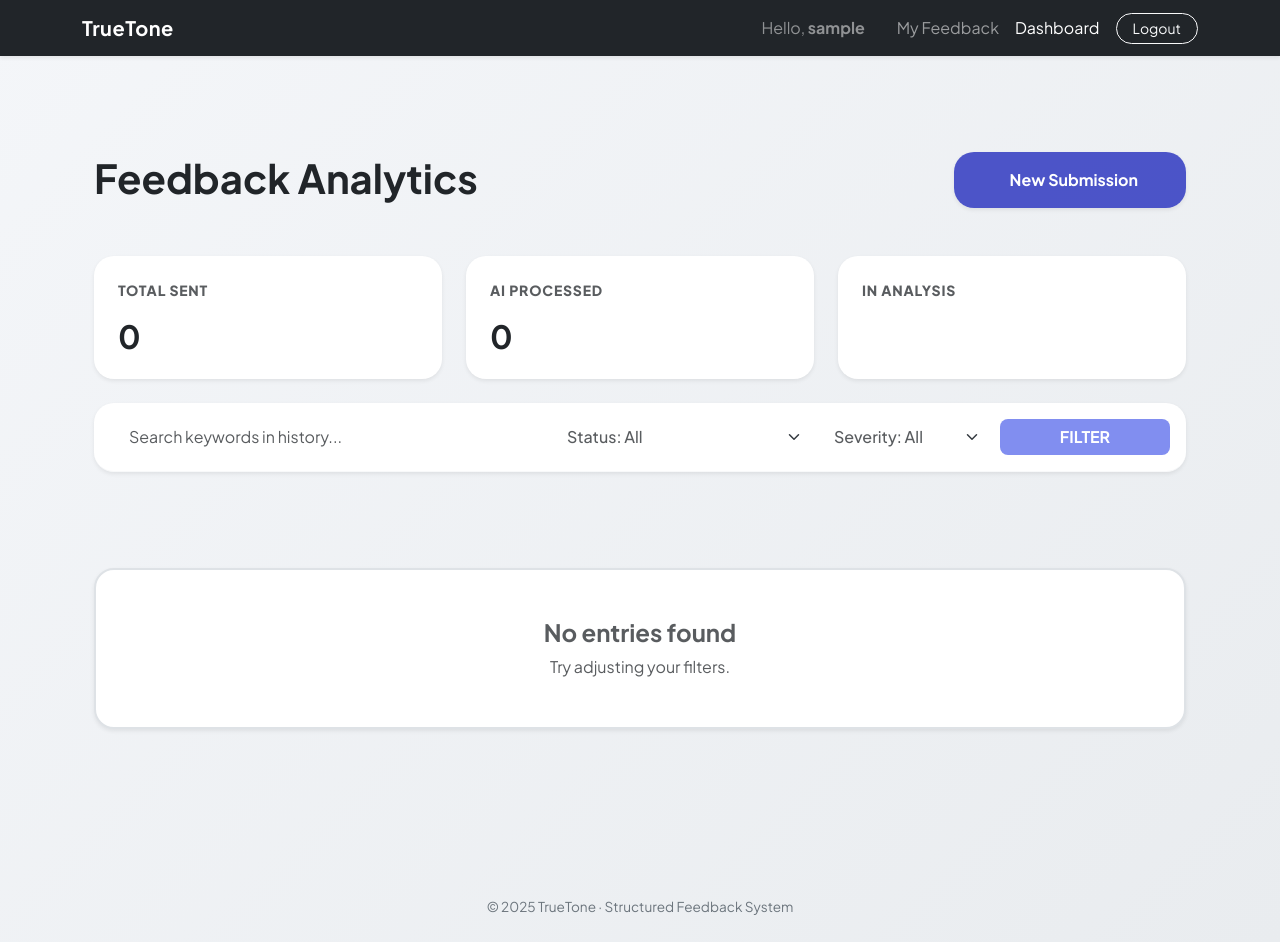
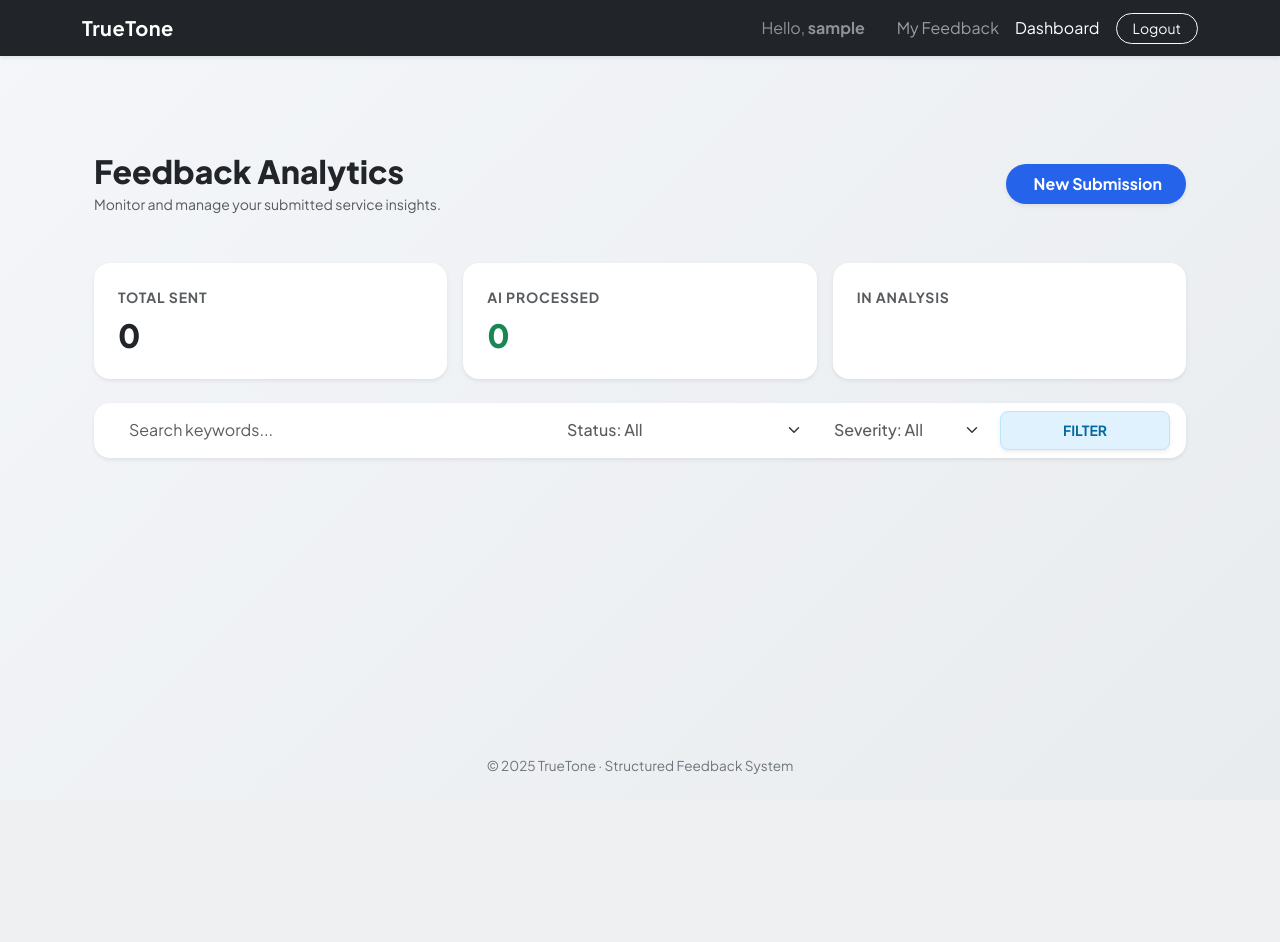
Before and after one commit to cansu-oznur-avci1/truetone, a Django app: page /feedback/my-feedbacks/ in a window 1280 px wide. After the commit the page ends 774 px from the top, so only its background shows below. Run offline with Django 5.2, Linux system fonts and the light colour scheme; the visitor is signed in with stand-in values (Sample User, id 1); data that the repository does not hold is empty; parts of the project's set-up code (start-up, migrations or seed data) failed here and were passed over.

Commit message:
UI simplification across feedback list and dashboard, severity colors updated to blue for Level 2

```diff
--- a/feedback/forms.py
+++ b/feedback/forms.py
@@ -30,6 +30,7 @@ class FeedbackForm(forms.ModelForm):
         # 1. Veriyi al ve başındaki/sonundaki boşlukları temizle
         raw_text = self.cleaned_data.get('raw_text', '').strip()
 
+
         # 2. Önce tamamen boş olup olmadığını kontrol et
         if not raw_text:
             raise forms.ValidationError("Feedback field cannot be empty.")
--- a/feedback/templates/feedback/user_feedback_list.html
+++ b/feedback/templates/feedback/user_feedback_list.html
@@ -1,138 +1,117 @@
 {% extends "base.html" %}
 
-{% block title %}Feedback Analytics Hub | TrueTone{% endblock %}
+{% block title %}Feedback Analytics | TrueTone{% endblock %}
 
 {% block content %}
 <link href="https://fonts.googleapis.com/css2?family=Plus+Jakarta+Sans:wght@400;500;600;700;800&display=swap" rel="stylesheet">
-<link rel="stylesheet" href="https://cdnjs.cloudflare.com/ajax/libs/animate.css/4.1.1/animate.min.css"/>
 
 <div class="container py-5 animate__animated animate__fadeIn">
     <div class="row mb-5 align-items-center">
         <div class="col-md-8 text-start">
-            <h1 class="display-6 fw-bold text-dark mb-1">Feedback Analytics</h1>
+            <h1 class="h2 fw-800 text-dark mb-1">Feedback Analytics</h1>
+            <p class="text-muted mb-0 small">Monitor and manage your submitted service insights.</p>
         </div>
         <div class="col-md-4 text-md-end mt-3 mt-md-0">
-            <a href="{% url 'services:service_list' %}" class="btn btn-premium-action px-5 py-3 rounded-4 shadow-sm position-relative overflow-hidden">
-                <span class="position-relative z-index-2 fw-bold">
-                    <i class="fas fa-plus-circle me-2"></i>New Submission
+            <a href="{% url 'services:service_list' %}" class="btn btn-premium-action px-4 py-2 rounded-pill shadow-sm position-relative overflow-hidden border-0">
+                <span class="position-relative z-index-2 fw-bold text-white">
+                    <i class="fas fa-plus me-1"></i> New Submission
                 </span>
                 <div class="btn-hover-effect"></div>
             </a>
         </div>
     </div>
 
-    <div class="row mb-4 g-4">
-        <div class="col-md-4">
-            <div class="card stat-card border-0 shadow-sm rounded-4 h-100 position-relative overflow-hidden">
+    <div class="row mb-4 g-3">
+        <div class="col-md-4 text-start">
+            <div class="card stat-card border-0 shadow-sm rounded-4 h-100 position-relative overflow-hidden bg-white">
                 <div class="corner-gradient grad-blue"></div>
-                <div class="card-body p-4 position-relative z-index-2 text-start">
-                    <div class="text-uppercase small fw-extrabold text-muted ls-1 mb-3">Total Sent</div>
-                    <h2 class="fw-bold mb-0 text-dark">{{ total_sent }}</h2>
+                <div class="card-body p-4 position-relative z-index-2">
+                    <div class="text-muted small fw-bold text-uppercase ls-1 mb-2">Total Sent</div>
+                    <div class="h2 fw-800 mb-0">{{ total_sent }}</div>
                 </div>
             </div>
         </div>
-        <div class="col-md-4">
-            <div class="card stat-card border-0 shadow-sm rounded-4 h-100 position-relative overflow-hidden">
+        <div class="col-md-4 text-start">
+            <div class="card stat-card border-0 shadow-sm rounded-4 h-100 position-relative overflow-hidden bg-white">
                 <div class="corner-gradient grad-green"></div>
-                <div class="card-body p-4 position-relative z-index-2 text-start">
-                    <div class="text-uppercase small fw-extrabold text-muted ls-1 mb-3">AI Processed</div>
-                    <h2 class="fw-bold mb-0 text-dark">{{ processed_count }}</h2>
+                <div class="card-body p-4 position-relative z-index-2">
+                    <div class="text-uppercase small fw-bold text-muted ls-1 mb-2">AI Processed</div>
+                    <div class="h2 fw-800 text-success mb-0">{{ processed_count }}</div>
                 </div>
             </div>
         </div>
-        <div class="col-md-4">
-            <div class="card stat-card border-0 shadow-sm rounded-4 h-100 position-relative overflow-hidden">
+        <div class="col-md-4 text-start">
+            <div class="card stat-card border-0 shadow-sm rounded-4 h-100 position-relative overflow-hidden bg-white">
                 <div class="corner-gradient grad-purple"></div>
-                <div class="card-body p-4 position-relative z-index-2 text-start">
-                    <div class="text-uppercase small fw-extrabold text-muted ls-1 mb-3">In Analysis</div>
-                    <h2 class="fw-bold mb-0 text-dark">{{ total_sent|add:"-processed_count" }}</h2>
+                <div class="card-body p-4 position-relative z-index-2">
+                    <div class="text-uppercase small fw-bold text-muted ls-1 mb-2">In Analysis</div>
+                    <div class="h2 fw-800 text-primary mb-0">{{ total_sent|add:"-processed_count" }}</div>
                 </div>
             </div>
         </div>
     </div>
 
-    <div class="card border-0 shadow-sm rounded-4 p-3 mb-5 bg-white border-bottom border-light">
-        <form method="GET" class="row g-2 align-items-center text-start">
+    <div class="card border-0 shadow-sm rounded-4 p-2 mb-5 bg-white">
+        <form method="GET" class="row g-2 align-items-center text-start mx-1">
             <div class="col-lg-5">
                 <div class="input-group">
-                    <span class="input-group-text bg-transparent border-0 pe-0">
-                        <i class="fas fa-search text-muted small"></i>
-                    </span>
-                    <input type="text" name="q" class="form-control border-0 shadow-none ps-2" placeholder="Search keywords in history...">
+                    <span class="input-group-text bg-transparent border-0 pe-0"><i class="fas fa-search text-muted small"></i></span>
+                    <input type="text" name="q" class="form-control border-0 shadow-none ps-2" placeholder="Search keywords...">
                 </div>
             </div>
-            <div class="col-lg-3 col-md-5">
+            <div class="col-lg-3">
                 <select name="status" class="form-select border-0 shadow-none text-muted fw-medium">
-                    <option value="" {% if not current_status %}selected{% endif %}>Status: All</option>
-                    <option value="processed" {% if current_status == 'processed' %}selected{% endif %}>AI Processed</option>
-                    <option value="pending" {% if current_status == 'pending' %}selected{% endif %}>In Review</option>
+                    <option value="">Status: All</option>
+                    <option value="processed">AI Processed</option>
+                    <option value="pending">In Review</option>
                 </select>
             </div>
-            <div class="col-lg-2 col-md-4">
+            <div class="col-lg-2">
                 <select name="severity" class="form-select border-0 shadow-none text-muted fw-medium">
-                    <option value="" {% if not current_severity %}selected{% endif %}>Severity: All</option>
-                    <option value="4" {% if current_severity == '4' %}selected{% endif %}>Critical</option>
-                    <option value="3" {% if current_severity == '3' %}selected{% endif %}>High</option>
-                    <option value="2" {% if current_severity == '2' %}selected{% endif %}>Medium</option>
-                    <option value="1" {% if current_severity == '1' %}selected{% endif %}>Low</option>
+                    <option value="">Severity: All</option>
+                    <option value="4">Critical</option>
+                    <option value="3">High</option>
+                    <option value="2">Medium</option>
                 </select>
             </div>
-            <div class="col-lg-2 col-md-3">
-                <button type="submit" class="btn btn-dark w-100 rounded-3 fw-bold transition-all hover-lift">
-                    FILTER
-                </button>
+            <div class="col-lg-2">
+                <button type="submit" class="btn btn-filter-vibrant w-100 rounded-3 fw-bold btn-sm py-2 shadow-sm transition-all">FILTER</button>
             </div>
         </form>
     </div>
 
-    <div class="row">
+    <div class="row text-start">
         {% for fb in feedbacks %}
-        <div class="col-lg-12 mb-4 text-start">
+        <div class="col-lg-12 mb-3">
             <div class="card border-0 shadow-sm rounded-4 feedback-row transition-all overflow-hidden bg-white">
                 <div class="row g-0 align-items-center">
-                    <div class="col-md-2 p-4 text-center border-end bg-light-subtle">
-                        <div class="small fw-bold text-muted mb-2 ls-1">SEVERITY</div>
-                        <span class="badge rounded-pill px-3 py-2 w-100 {% if fb.severity == 4 %}bg-danger{% elif fb.severity == 3 %}bg-warning text-dark{% elif fb.severity == 2 %}bg-info text-dark{% else %}bg-secondary{% endif %} shadow-sm">
-                            {{ fb.get_severity_display|upper }}
+                    <div class="col-md-2 p-3 text-center border-end bg-light-subtle d-none d-md-block">
+                        <div class="small fw-bold text-muted mb-2 ls-1 text-uppercase">Severity</div>
+                        <span class="badge rounded-pill px-3 py-1 w-100
+                            {% if fb.severity == 4 %}bg-danger
+                            {% elif fb.severity == 3 %}bg-warning text-dark
+                            {% elif fb.severity == 2 %}bg-info-custom text-white
+                            {% else %}bg-secondary{% endif %} shadow-sm small">
+                            Level {{ fb.severity }}
                         </span>
-                        <div class="mt-3 text-muted" style="font-size: 0.7rem;">
-                             {{ fb.date|date:"M d, Y" }}
-                        </div>
+                        <div class="mt-2 text-muted tiny-text">{{ fb.date|date:"M d, Y" }}</div>
                     </div>
                     <div class="col-md-10 p-4">
-                        <div class="d-flex justify-content-between align-items-center mb-3">
+                        <div class="d-flex justify-content-between align-items-center mb-2">
                             <div>
-                                <h6 class="fw-extrabold text-dark mb-1">{{ fb.service.name }}</h6>
-                                <span class="badge bg-light text-primary border rounded-pill me-2 px-3">#{{ fb.category|upper }}</span>
-                                <span class="badge bg-light text-secondary border rounded-pill px-3">#{{ fb.tone|upper }}</span>
+                                <h6 class="fw-800 text-dark mb-1">{{ fb.service.name }}</h6>
+                                <span class="badge bg-light text-primary border rounded-pill me-2 px-3 small">#{{ fb.category|upper }}</span>
                             </div>
-                            <div class="ai-indicator">
-                                {% if fb.normalized_text %}
-                                <span class="text-success small fw-bold"><i class="fas fa-check-double me-1"></i> ANALYZED</span>
-                                {% else %}
-                                <span class="text-muted small fw-bold"><i class="fas fa-spinner fa-spin me-1"></i> PENDING</span>
-                                {% endif %}
-                            </div>
+                            {% if fb.normalized_text %}
+                            <span class="text-success small fw-bold"><i class="fas fa-check-double me-1"></i> ANALYZED</span>
+                            {% endif %}
                         </div>
-
-                        <div class="p-3 bg-light-subtle rounded-3 border-start border-4 border-primary mb-0">
-                            <p class="text-dark mb-0 italic" style="font-size: 0.95rem;">"{{ fb.raw_text }}"</p>
-                        </div>
-
-                        <div class="d-flex justify-content-end mt-3">
-                            <a href="#" class="text-decoration-none fw-bold small text-primary hover-link">
-                                DETAILS <i class="fas fa-arrow-right ms-1"></i>
-                            </a>
+                        <p class="text-secondary mb-0 fst-italic ps-3 border-start border-3 border-light-subtle">"{{ fb.raw_text|truncatechars:150 }}"</p>
+                        <div class="d-flex justify-content-end mt-2">
+                            <a href="#" class="text-decoration-none fw-bold small text-primary hover-link">DETAILS <i class="fas fa-arrow-right ms-1"></i></a>
                         </div>
                     </div>
                 </div>
-            </div>
-        </div>
-        {% empty %}
-        <div class="col-lg-12 text-center py-5">
-            <div class="p-5 bg-white rounded-4 shadow-sm border border-dashed border-2">
-                <h4 class="fw-bold text-muted">No entries found</h4>
-                <p class="text-muted mb-0">Try adjusting your filters.</p>
             </div>
         </div>
         {% endfor %}
@@ -140,70 +119,30 @@
 </div>
 
 <style>
-    :root { --primary-font: 'Plus Jakarta Sans', sans-serif; }
-    body { background-color: #f3f4f6; font-family: var(--primary-font); -webkit-font-smoothing: antialiased; }
+    :root { --primary-blue: #2563eb; }
+    body { background-color: #f8fafc; font-family: 'Plus Jakarta Sans', sans-serif; }
+    .fw-800 { font-weight: 800; }
+    .ls-1 { letter-spacing: 0.05rem; }
+    .rounded-4 { border-radius: 1rem !important; }
+    .tiny-text { font-size: 0.7rem; }
+    .bg-light-subtle { background-color: #f9fafb; }
+    .bg-info-custom { background-color: #0ea5e9 !important; }
 
-    /* --- NEW PREMIUM BUTTON STYLE --- */
-    .btn-premium-action {
-        background: #111cb8bb; /* Deep Navy Base */
-        color: white !important;
-        border: none;
-        transition: all 0.4s ease;
-    }
+    /* New Submission */
+    .btn-premium-action { background-color: var(--primary-blue); border: none; transition: 0.3s; }
+    .btn-premium-action:hover { background-color: #1d4ed8 !important; transform: translateY(-2px); }
+    .btn-hover-effect { position: absolute; top: 0; left: -100%; width: 100%; height: 100%; background: linear-gradient(90deg, transparent, rgba(255,255,255,0.2), transparent); transition: 0.6s; }
+    .btn-premium-action:hover .btn-hover-effect { left: 100%; }
 
-    .btn-hover-effect {
-        position: absolute;
-        top: 0;
-        left: -100%;
-        width: 100%;
-        height: 100%;
-        background: linear-gradient(90deg, transparent, rgba(145, 186, 195, 0.6), transparent);
-        transition: all 0.6s ease;
-    }
+    /* Filter Button */
+    .btn-filter-vibrant { background-color: #e0f2fe; color: #0369a1; border: 1px solid #bae6fd !important; }
+    .btn-filter-vibrant:hover { background-color: #0369a1; color: white !important; transform: translateY(-1px); }
 
-    .btn-premium-action:hover {
-        background: #1e293b;
-        transform: translateY(-3px);
-        box-shadow: 0 10px 20px rgba(0,0,0,0.15);
-    }
-
-    .btn-premium-action:hover .btn-hover-effect {
-        left: 100%; /* Shimmer effect on hover */
-    }
-
-    /* --- STAT CARDS & GRADIENTS (As requested, same) --- */
-    .stat-card { transition: all 0.4s cubic-bezier(0.165, 0.84, 0.44, 1); background: #fff; }
-    .stat-card:hover { transform: translateY(-8px); box-shadow: 0 20px 30px -10px rgba(0, 0, 0, 0.12) !important; }
-
-    .corner-gradient {
-        position: absolute;
-        top: -60px;
-        right: -60px;
-        width: 120px;
-        height: 120px;
-        border-radius: 50%;
-        filter: blur(45px);
-        opacity: 0;
-        transition: all 0.5s ease;
-        z-index: 1;
-    }
-
-    .stat-card:hover .corner-gradient { opacity: 0.25; transform: scale(3.5); }
-
-    .grad-blue { background: #2563eb; }
-    .grad-green { background: #059669; }
-    .grad-purple { background: #7c3aed; }
-
-    .ls-1 { letter-spacing: 0.05rem; }
-    .fw-extrabold { font-weight: 800; }
-    .italic { font-style: italic; }
-    .bg-light-subtle { background-color: #f9fafb; }
-
-    .hover-lift:hover { transform: translateY(-2px); box-shadow: 0 8px 15px rgba(0,0,0,0.1) !important; }
-    .feedback-row:hover { border-color: #d1d5db; transform: scale(1.005); box-shadow: 0 10px 20px rgba(0,0,0,0.05) !important; }
-
-    .rounded-4 { border-radius: 1.25rem !important; }
-    .btn-dark { background: #818ef0ff; border: none; }
-    .btn-primary { background: #2563eb; border: none; }
+    /* Cards */
+    .stat-card:hover { transform: translateY(-5px); }
+    .corner-gradient { position: absolute; top: -40px; right: -40px; width: 100px; height: 100px; border-radius: 50%; filter: blur(35px); opacity: 0; transition: 0.4s; }
+    .stat-card:hover .corner-gradient { opacity: 0.2; transform: scale(3.5); }
+    .grad-blue { background: #3b82f6; } .grad-green { background: #10b981; } .grad-purple { background: #8b5cf6; }
+    .feedback-row:hover { border-color: #e2e8f0; transform: scale(1.002); }
 </style>
 {% endblock %}
```
Also changed, not shown: feedback/templates/feedback/dashboard.html (+30 -59 lines).
